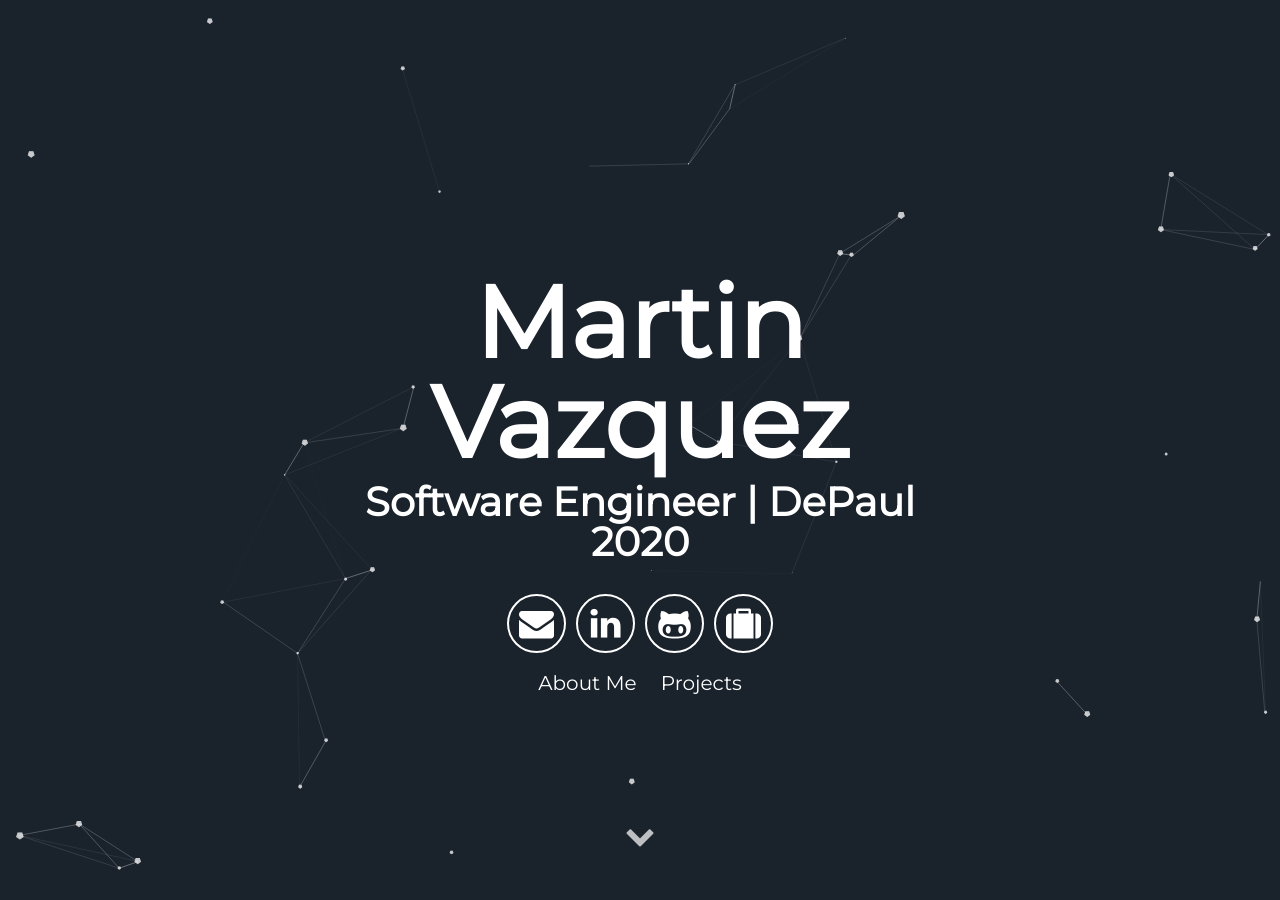
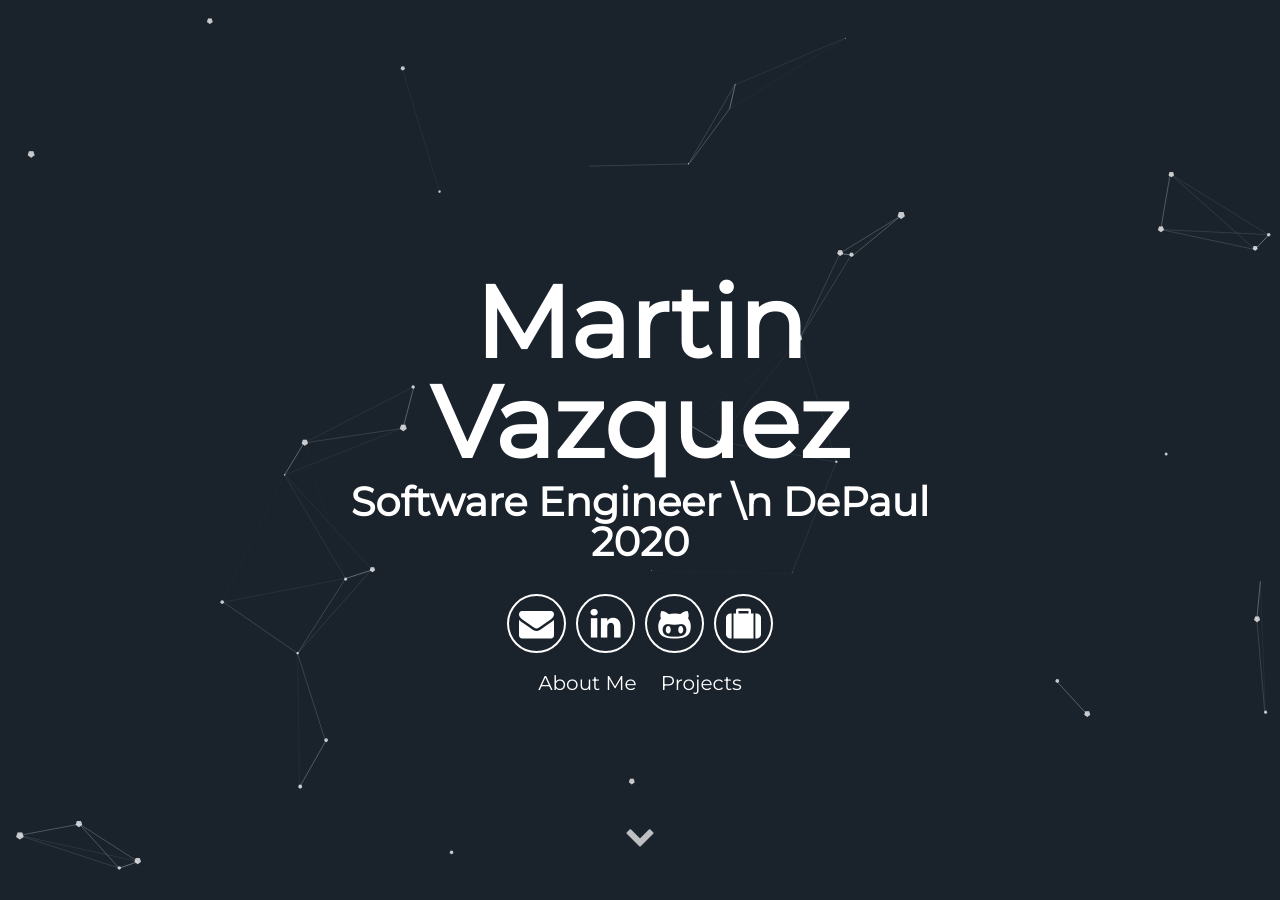
Before and after one commit to mv4z/mv4z.github.io, a Jekyll site: the page built from index.html, in a window 1280 px wide and 900 px high. Built offline with Jekyll 4.4.1, drawn with Linux system fonts in a browser that asks for light colours.

Commit message:
Changed text

```diff
--- a/_config.yml
+++ b/_config.yml
@@ -5,7 +5,7 @@ description: Martin Vazquez | Portfolio
 
 username: Martin Vazquez
 user_description: As I approach the end of my time at DePaul University, I'm looking for any opportunity to apply what I've learned in the classroom to the real world. I thrive in environments where I can make a tangible impact helping others in some way. Being a student in Chicago brings me more opportunities than most, and I'm incredibly thankful to call such a great place my home.
-user_title: Software Engineer | DePaul 2020
+user_title: Software Engineer \n DePaul 2020
 
 email: mvazqu37@depaul.edu
 github_username: mv4z
```
